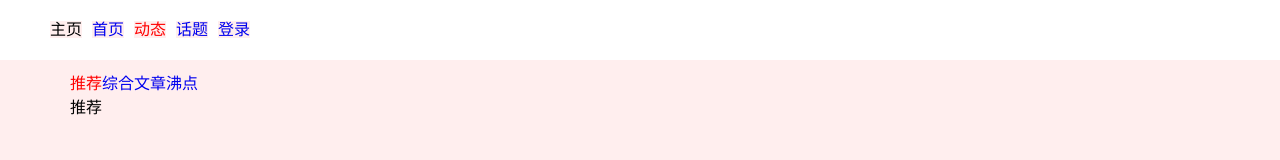
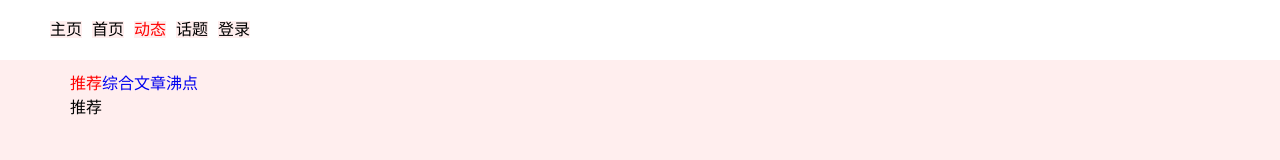
Before and after one commit to renmingxin/ReactRoad, a React (Create React App) app: page /activities/recommended in a window 1280 px wide. Shown: the top 160 px of the page. Built offline with nearby package versions, Linux system fonts and the light colour scheme.

Commit message:
react 自写路由

```diff
--- a/src/index.js
+++ b/src/index.js
@@ -24,6 +24,7 @@ import Activities from './pages/Activities/Activities.js'
 import Topics from './pages/Topics/Topics.js'
 import Login from './pages/Login/Login.js'
 import Article from './pages/Article/Article.js'
+import NoMatch from './pages/noMatch/NoMatch.js'
 import App from './App.js'
 
 //路由
@@ -119,8 +120,9 @@ ReactDOM.render(
             {/* <Route path="/topics" component={Topics}></Route> */}
             <PrivateRouter path="/topics" component={Topics}></PrivateRouter>
             <Route path="/login" component={Login}></Route>
-            <Route path="/article/:id" component={Article}></Route>
-            <Redirect to="/"></Redirect>
+            <Route path="/article/:id" component={Article}></Route>{/**/}
+            <Route path="/error.html" component={NoMatch}></Route>
+            <Redirect to="/error.html"></Redirect>
           </Switch>
         </App>
     </Router>
--- a/src/pages/Activities/Activities.js
+++ b/src/pages/Activities/Activities.js
@@ -1,5 +1,5 @@
 import React, { Component } from 'react';
-import { Route,Switch,Redirect } from 'react-router-dom';
+import { Route, Switch, Redirect, Prompt } from 'react-router-dom';
 
 import ActivitiesNav from '../components/activitiesNav/activitiesNav.js'
 import Recommended from './actChildren/recommended'
@@ -10,6 +10,14 @@ import Articles from './actChildren/articles'
 export class Activities extends Component {
     render() {
         return (
+            <>
+                <Prompt message={(location)=>{
+                    if (!location.pathname.includes('/activities')) {
+                        return window.confirm('确定要离开吗？')
+                    }else {
+                        return true;
+                    }
+                }}></Prompt>
                 <div>
                     <ActivitiesNav></ActivitiesNav>
                     <Switch>
@@ -20,6 +28,7 @@ export class Activities extends Component {
                         <Redirect to="/activities/recommended"></Redirect>
                     </Switch>
                 </div>
+            </>
         );
     }
 }
--- a/src/pages/Home/Home.js
+++ b/src/pages/Home/Home.js
@@ -4,7 +4,6 @@ export default class Home extends Component {
     authorInput = React.createRef();
     articleInput = React.createRef();
     render() {
-        console.log(this.authorInput)
         return (
             <div>
                 <header>发表话题</header>
--- /dev/null
+++ b/src/pages/components/MenuLink.js
@@ -0,0 +1,25 @@
+import React from 'react';
+import { Route } from 'react-router-dom'
+
+//component  只去渲染一个组件 并且需要匹配
+//render     匹配路径的时候 渲染render函数的返回值
+//children   不管你路径匹不匹配 都会去渲染children的返回值
+
+
+const MenuLink = ({ to, ...props })=>{
+    return (
+        <Route path={to} {...props} children={(RouteProps)=>{
+            console.log(RouteProps.match)
+            return (
+                <span
+                onClick={()=>{ RouteProps.history.push(to) }}
+                className={RouteProps.match ? 'active':''}
+
+                >{ props.children }</span>
+            )
+        }}>
+        </Route>
+    )
+}
+
+export default MenuLink;
--- a/src/pages/components/nav/Nav.js
+++ b/src/pages/components/nav/Nav.js
@@ -1,5 +1,7 @@
 import React, { Component } from 'react'
 import { NavLink, Route, withRouter } from 'react-router-dom';
+
+import MenuLink from '../MenuLink.js'
 
 import './style.css'
 
@@ -15,17 +17,24 @@ console.log(withRouter)
 class Nav extends Component {
     render() {
         return (
+            // <div className="nav">
+            //     <span style={{marginRight:'10px'}} onClick={ this.handleClick }>主页</span>
+            //     <NavLink to="/" exact>首页</NavLink>
+            //     <NavLink to="/activities">动态</NavLink>
+            //     <NavLink to="/topics">话题</NavLink>
+            //     <NavLink to="/login">登录</NavLink>
+            // </div>
+            // ↑↑↑↑↑↑↑把NavLink 默认a标签的link 替换成 我们自己写的span标签的link 高阶组件↓↓↓↓↓↓↓
             <div className="nav">
                 <span style={{marginRight:'10px'}} onClick={ this.handleClick }>主页</span>
-                <NavLink to="/" exact>首页</NavLink>
-                <NavLink to="/activities">动态</NavLink>
-                <NavLink to="/topics">话题</NavLink>
-                <NavLink to="/login">登录</NavLink>
+                <MenuLink to="/" exact>首页</MenuLink>
+                <MenuLink to="/activities">动态</MenuLink>
+                <MenuLink to="/topics">话题</MenuLink>
+                <MenuLink to="/login">登录</MenuLink>
             </div>
         )
     }
     handleClick=()=>{
-        console.log(this.props)
         this.props.history.push('/');
     }
 }
--- a/src/pages/components/nav/style.css
+++ b/src/pages/components/nav/style.css
@@ -3,6 +3,7 @@
     padding:0 50px;
     background-color:#fff;
 }
-.nav a {
+.nav span {
     margin-right: 10px;
+    cursor: pointer;
 }
--- /dev/null
+++ b/src/pages/noMatch/NoMatch.js
@@ -0,0 +1,10 @@
+import React from 'react';
+
+const NoMatch  = ()=>{
+    return(
+        <div>
+            很抱歉，你要访问的页面不存在！404
+        </div>
+    )
+}
+export default NoMatch;
```
Also changed, not shown: src/pages/noMatch/style.css (added). Lines whose indentation alone changed are shown as unchanged.
